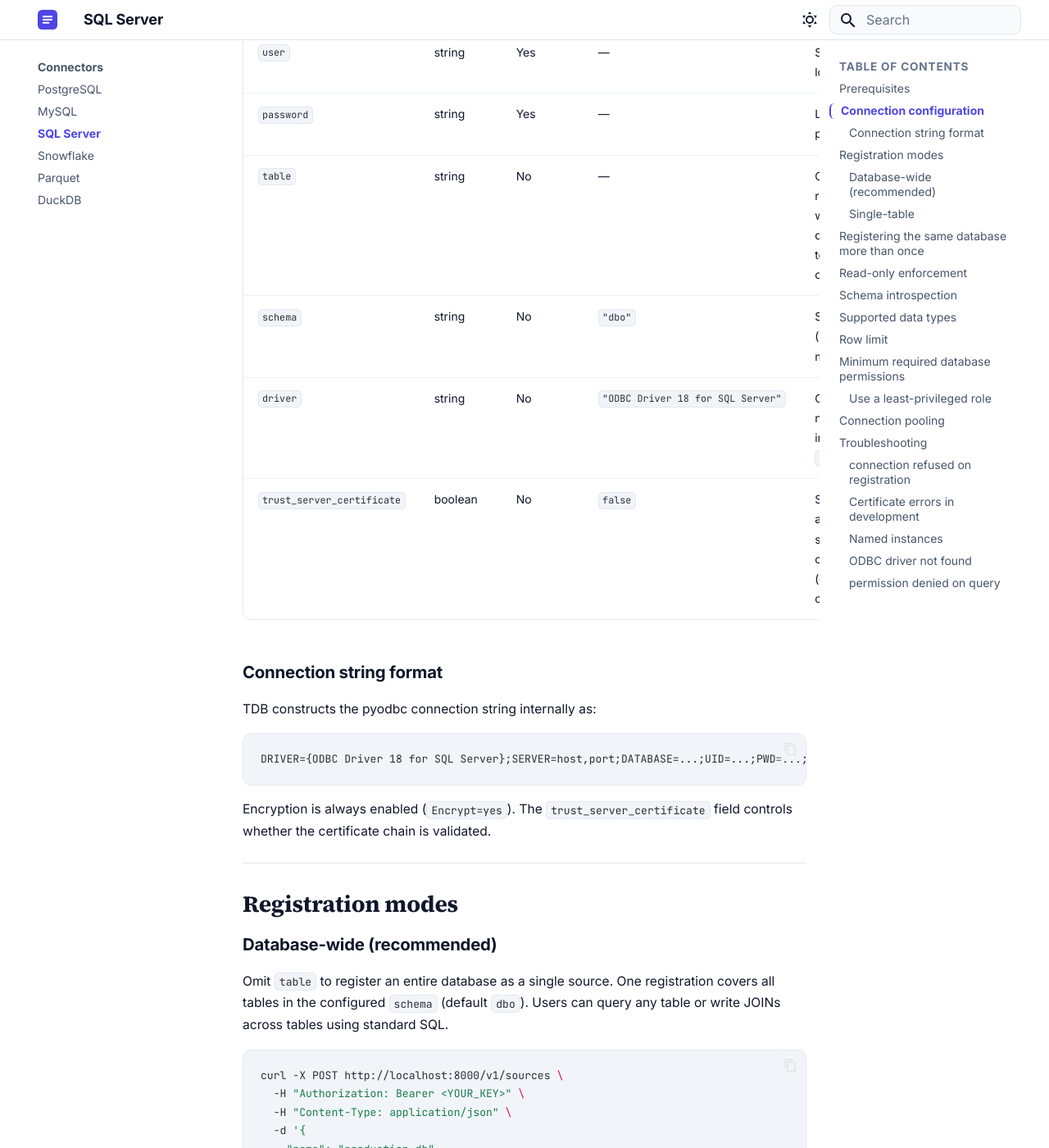
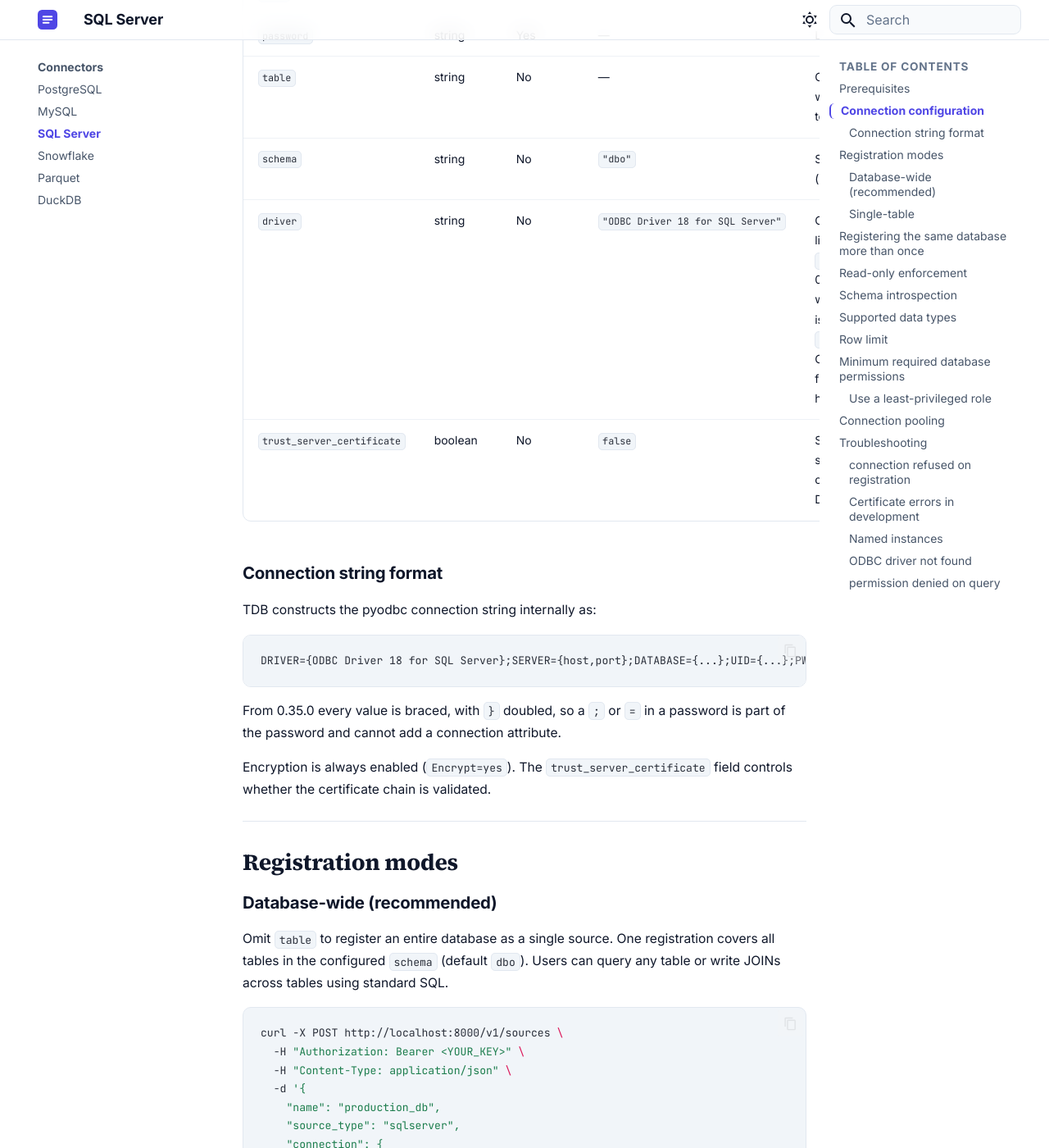
Before and after one commit to tdb-project/tdb-docs, an MkDocs documentation site: the page built from docs/connectors/sqlserver.md, in a window 1280 px wide and 1400 px high, scrolled down 1132 px. Shown: the whole window at 82% size. Built offline with MkDocs 1.6.1 and Material for MkDocs 9.7.7, drawn with Linux system fonts in a browser that asks for light colours; some of the changed text lies outside the part shown.

Commit message:
360 pass for 0.35.1: SQL Server driver names and escaping, architecture (WAL, licence order, generated SQL), source_id is the UUID, IT guide driver section
Co-Authored-By: Claude Opus 5.5 <noreply@anthropic.com>

````diff
--- a/docs/connectors/sqlserver.md
+++ b/docs/connectors/sqlserver.md
@@ -62,7 +62,7 @@ When registering a SQL Server source, the `connection` object requires:
 | `password` | string | Yes | — | Login password |
 | `table` | string | No | — | Omit to register the whole database; set to scope to one table |
 | `schema` | string | No | `"dbo"` | Schema name (scopes both modes) |
-| `driver` | string | No | `"ODBC Driver 18 for SQL Server"` | ODBC driver name as listed in `odbcinst.ini` |
+| `driver` | string | No | `"ODBC Driver 18 for SQL Server"` | ODBC driver **name** as listed in `odbcinst.ini`. From 0.35.0 a path, or text with `;`, `=`, `{` or `}`, is refused (400 `invalid_connection`): ODBC loads a library from a path given here |
 | `trust_server_certificate` | boolean | No | `false` | Set `true` to accept self-signed certificates (dev / Docker only) |
 
 ### Connection string format
@@ -70,8 +70,11 @@ When registering a SQL Server source, the `connection` object requires:
 TDB constructs the pyodbc connection string internally as:
 
 ```
-DRIVER={ODBC Driver 18 for SQL Server};SERVER=host,port;DATABASE=...;UID=...;PWD=...;Encrypt=yes;TrustServerCertificate=yes/no;
+DRIVER={ODBC Driver 18 for SQL Server};SERVER={host,port};DATABASE={...};UID={...};PWD={...};Encrypt=yes;TrustServerCertificate=yes/no;
 ```
+
+From 0.35.0 every value is braced, with `}` doubled, so a `;` or `=` in a password is part of the
+password and cannot add a connection attribute.
 
 Encryption is always enabled (`Encrypt=yes`). The `trust_server_certificate` field
 controls whether the certificate chain is validated.
@@ -395,7 +398,7 @@ odbcinst -q -d
 /usr/local/etc/odbcinst.ini
 ```
 
-Set the `driver` field in the connection config to exactly match the name shown there.
+Set the `driver` field in the connection config to exactly match the name shown there. A path to the driver's library is refused; use the name.
 
 ### `permission denied` on query
 
````
Also changed, not shown: docs/api/query.md (+2 -1 lines), docs/architecture.md (+5 -3 lines), docs/deployment/it-admin-guide.md (+3 -1 lines).
